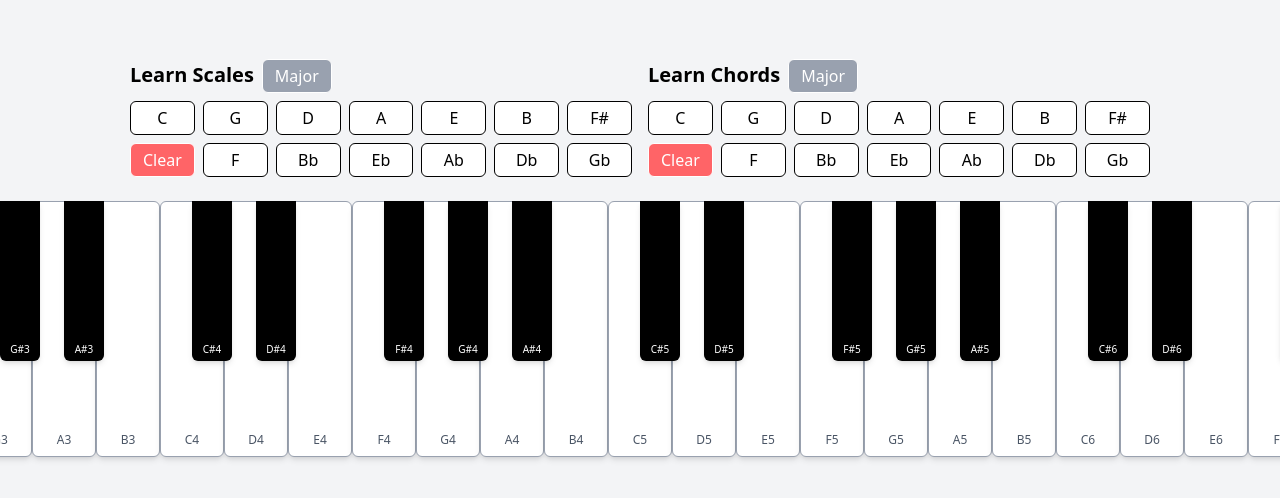
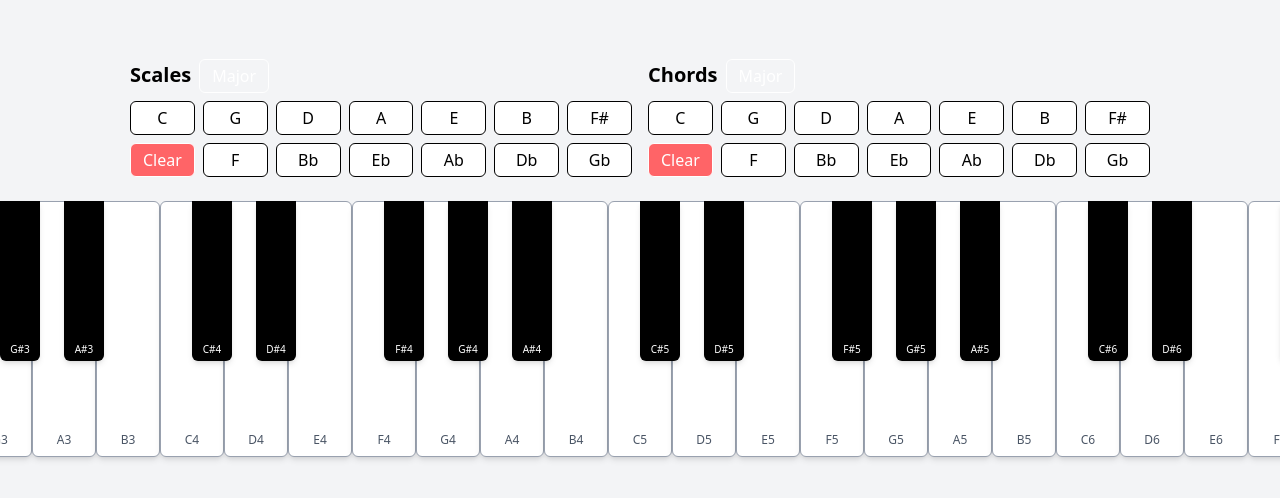
Before and after one commit to ehoover3/Piano, a Next.js app: page / in a window 1280 px wide. Shown: the part 142-640 px from the top of the page. Built offline with nearby package versions, Linux system fonts and the light colour scheme.

Commit message:
refactor UIButtons to have a reusable component for selecting notes

```diff
--- a/src/app/components/UIButtons.tsx
+++ b/src/app/components/UIButtons.tsx
@@ -5,6 +5,45 @@ import { enharmonicMap } from "../scales";
 
 type ScaleType = "Major" | "Natural Minor" | "Harmonic Minor" | "Melodic Minor";
 type ChordType = "Major" | "Minor" | "Diminished" | "Augmented" | "Sus2" | "Sus4" | "Major Seventh" | "Minor Seventh" | "Dominant Seventh" | "Diminished Seventh" | "Half-Diminished Seventh" | "Minor-Major Seventh" | "Augmented Seventh" | "Augmented Major Seventh";
+
+type NoteSelectorProps = {
+  title: string;
+  currentType: string;
+  selectedNote: string | null;
+  typeColor: string;
+  sharpKeys: string[];
+  flatKeys: string[];
+  cycleType: () => void;
+  handleSelect: (note: string | null) => void;
+  isScale?: boolean;
+};
+
+const NoteSelector: React.FC<NoteSelectorProps> = ({ title, currentType, selectedNote, typeColor, sharpKeys, flatKeys, cycleType, handleSelect, isScale = false }) => {
+  const renderButton = (note: string) => {
+    const isSelected = selectedNote === (isScale ? enharmonicMap[note] || note : note);
+    return (
+      <button key={note} onClick={() => handleSelect(note)} className={`px-3 py-1 rounded-md border ${isSelected ? "bg-gray-800 text-white" : "bg-white text-black"}`}>
+        {note}
+      </button>
+    );
+  };
+
+  return (
+    <div>
+      <span className='text-xl font-semibold'>{title}</span>
+      <button onClick={cycleType} className={`ml-2 px-3 py-1 rounded-md border text-white bg-${typeColor}-600`}>
+        {currentType}
+      </button>
+      <div className='grid grid-cols-7 gap-2 mb-6 mt-2'>
+        {sharpKeys.map(renderButton)}
+        <button onClick={() => handleSelect(null)} className='px-3 py-1 rounded-md border bg-red-400 text-white'>
+          Clear
+        </button>
+        {flatKeys.map(renderButton)}
+      </div>
+    </div>
+  );
+};
 
 type UIButtonsProps = {
   selectedScale: string | null;
@@ -24,51 +63,8 @@ const UIButtons: React.FC<UIButtonsProps> = ({ selectedScale, selectedChordRoot,
 
   return (
     <div className='col-span-4 grid grid-cols-2 gap-4'>
-      {/* Scale Selector */}
-      <div>
-        <span className='text-xl font-semibold'>Learn Scales</span>
-        <button onClick={cycleScaleType} className={`ml-2 px-3 py-1 rounded-md border text-white ${selectedScale ? "bg-blue-600" : "bg-gray-400"}`}>
-          {scaleType}
-        </button>
-        <div className='grid grid-cols-7 gap-2 mb-6 mt-2'>
-          {sharpKeys.map((note) => (
-            <button key={`scale-${note}`} onClick={() => handleSelectScale(note)} className={`px-3 py-1 rounded-md border ${selectedScale === note ? "bg-gray-800 text-white" : "bg-white text-black"}`}>
-              {note}
-            </button>
-          ))}
-          <button onClick={clearScale} className='px-3 py-1 rounded-md border bg-red-400 text-white'>
-            Clear
-          </button>
-          {flatKeys.map((note) => (
-            <button key={`scale-${note}`} onClick={() => handleSelectScale(note)} className={`px-3 py-1 rounded-md border ${selectedScale === (enharmonicMap[note] || note) ? "bg-gray-800 text-white" : "bg-white text-black"}`}>
-              {note}
-            </button>
-          ))}
-        </div>
-      </div>
-
-      {/* Chord Selector */}
-      <div>
-        <span className='text-xl font-semibold'>Learn Chords</span>
-        <button onClick={cycleChordType} className={`ml-2 px-3 py-1 rounded-md border text-white ${selectedChordRoot ? "bg-green-600" : "bg-gray-400"}`}>
-          {chordType}
-        </button>
-        <div className='grid grid-cols-7 gap-2 mb-6 mt-2'>
-          {sharpKeys.map((note) => (
-            <button key={`chord-${note}`} onClick={() => handleSelectChord(note)} className={`px-3 py-1 rounded-md border ${selectedChordRoot === note ? "bg-gray-800 text-white" : "bg-white text-black"}`}>
-              {note}
-            </button>
-          ))}
-          <button onClick={() => handleSelectChord(null)} className='px-3 py-1 rounded-md border bg-red-400 text-white'>
-            Clear
-          </button>
-          {flatKeys.map((note) => (
-            <button key={`chord-${note}`} onClick={() => handleSelectChord(note)} className={`px-3 py-1 rounded-md border ${selectedChordRoot === note ? "bg-gray-800 text-white" : "bg-white text-black"}`}>
-              {note}
-            </button>
-          ))}
-        </div>
-      </div>
+      <NoteSelector title='Scales' currentType={scaleType} selectedNote={selectedScale} typeColor={selectedScale ? "blue" : "gray"} sharpKeys={sharpKeys} flatKeys={flatKeys} cycleType={cycleScaleType} handleSelect={(note) => (note ? handleSelectScale(note) : clearScale())} isScale />
+      <NoteSelector title='Chords' currentType={chordType} selectedNote={selectedChordRoot} typeColor={selectedChordRoot ? "green" : "gray"} sharpKeys={sharpKeys} flatKeys={flatKeys} cycleType={cycleChordType} handleSelect={handleSelectChord} />
     </div>
   );
 };
```
